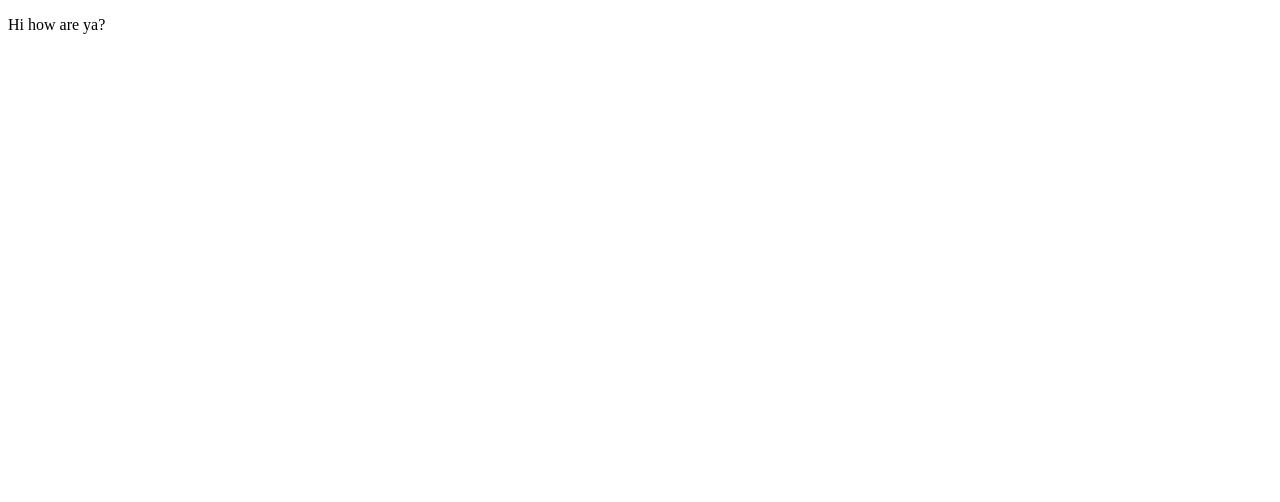
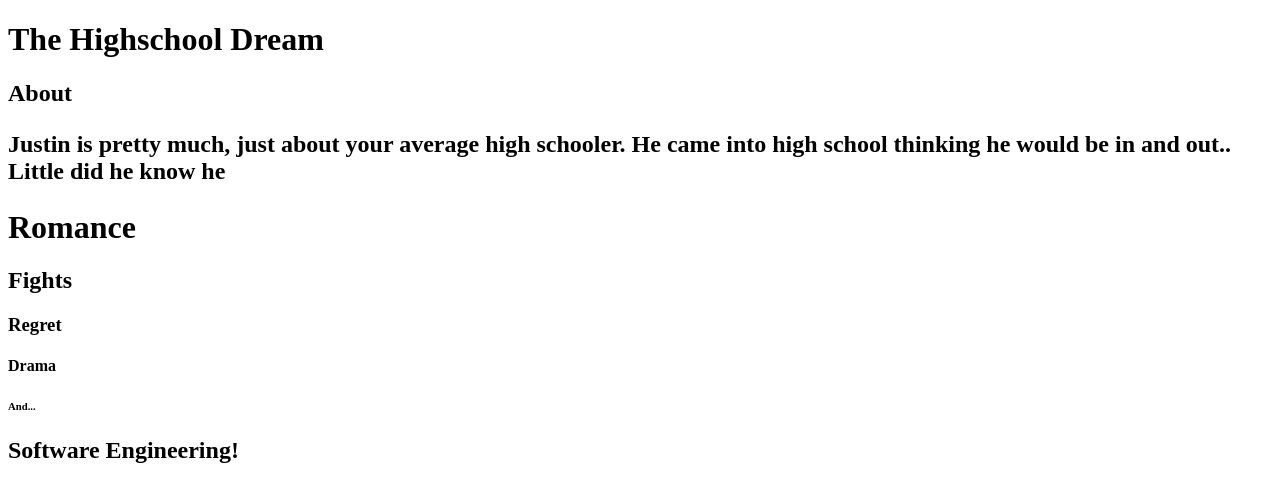
Before and after one commit to davidamato8861/the-highschool-dream, a plain HTML site: page index.html in a window 1280 px wide. Drawn offline with Linux system fonts and the light colour scheme.

Commit message:
add about

```diff
--- a/index.html
+++ b/index.html
@@ -6,6 +6,14 @@
   <link rel="stylesheet" href="style.css" type="text/css">
   </head>
   <body>
-  <p>Hi how are ya?<p>
+  <h1>The Highschool Dream<h1>
+  <h2>About<h2>
+      <p>Justin is pretty much, just about your average high schooler. He came into high school thinking he would be in and out.. Little did he know he</p>
+          <h1>Romance</h1>
+          <h2>Fights</h2>
+          <h3>Regret</h3>
+          <h4>Drama</h4>
+          <h6>And...</h6>
+          <h2>Software Engineering!</h2>
   </body>
 </html>
```
